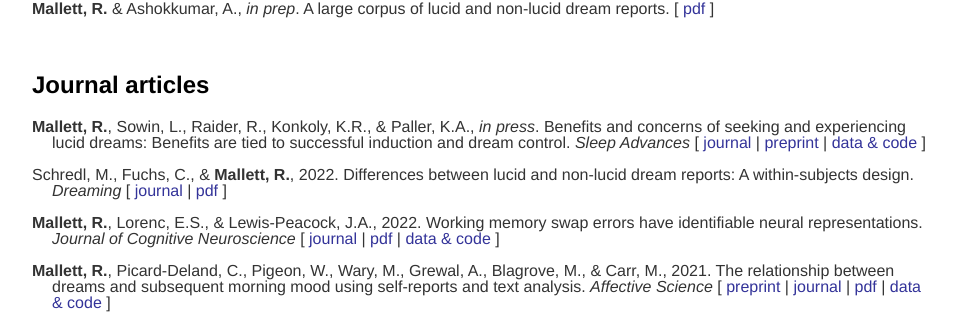
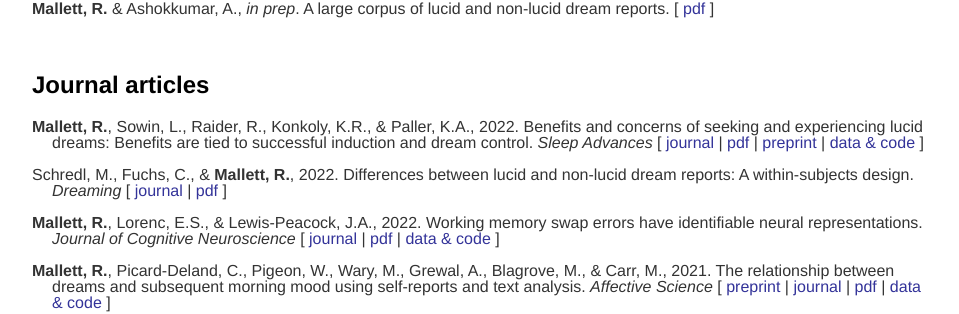
Before and after one commit to remrama/remrama.github.io, a Jekyll site: the page built from research/index.html, in a window 1280 px wide. Shown: the part 177-491 px from the top of the page, without its empty margins (160-1119 px from the left). Built offline with Jekyll 4.4.1, drawn with Linux system fonts in a browser that asks for light colours.

Commit message:
Update index.html

```diff
--- a/research/index.html
+++ b/research/index.html
@@ -16,7 +16,7 @@ title: Research
     <h2>Journal articles</h2>
 
     <p class="hanging">
-        <strong>Mallett, R.</strong>, Sowin, L., Raider, R., Konkoly, K.R., & Paller, K.A., <em>in press</em>. Benefits and concerns of seeking and experiencing lucid dreams: Benefits are tied to successful induction and dream control. <em>Sleep Advances</em> [ <a href="https://doi.org/10.1093/sleepadvances/zpac027">journal</a> | <a href="https://doi.org/10.31234/osf.io/6ub4d">preprint</a> | <a href="https://osf.io/bce8y/">data & code</a> ]
+        <strong>Mallett, R.</strong>, Sowin, L., Raider, R., Konkoly, K.R., & Paller, K.A., 2022. Benefits and concerns of seeking and experiencing lucid dreams: Benefits are tied to successful induction and dream control. <em>Sleep Advances</em> [ <a href="https://doi.org/10.1093/sleepadvances/zpac027">journal</a> | <a href="https://drive.google.com/file/d/15efhRjzokdrM7uF6yi-qyAQSEK6Kodfh/view?usp=sharing">pdf</a> | <a href="https://doi.org/10.31234/osf.io/6ub4d">preprint</a> | <a href="https://osf.io/bce8y/">data & code</a> ]
     </p>
 
     <p class="hanging">
```
